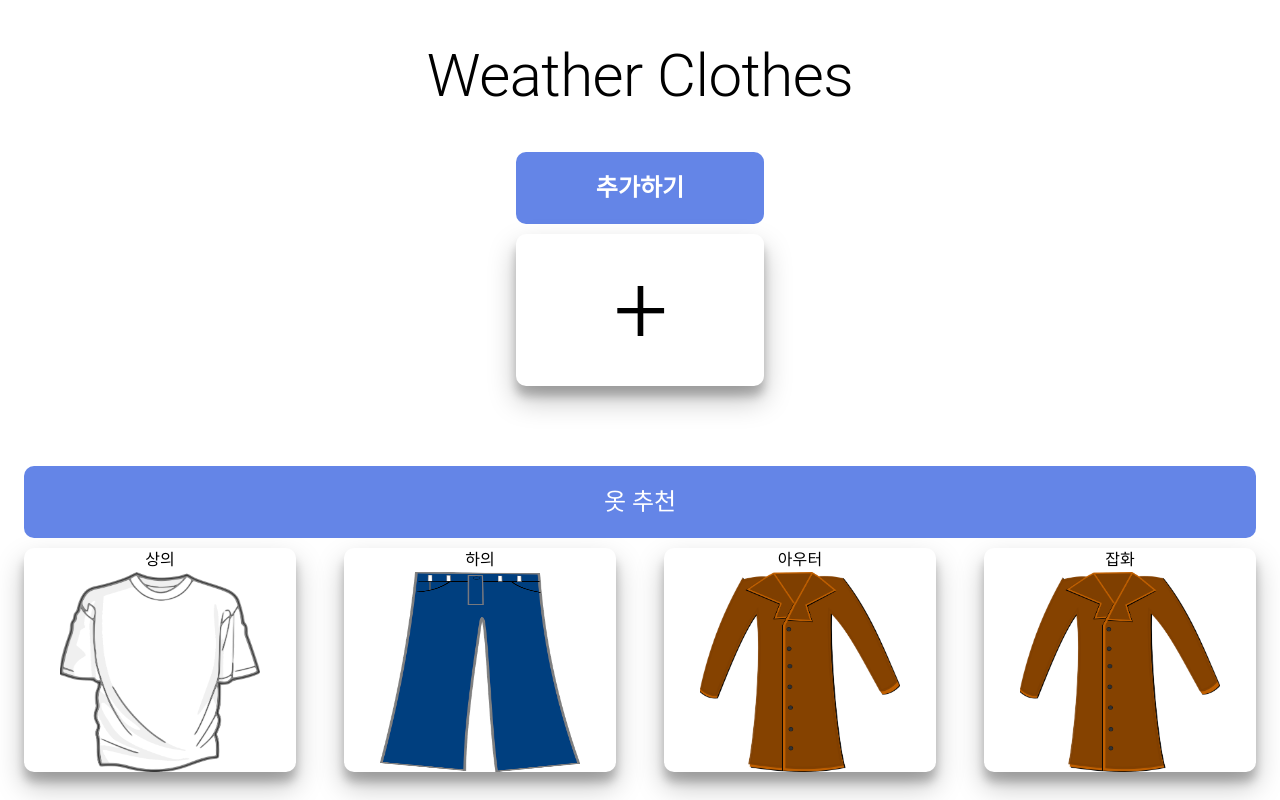
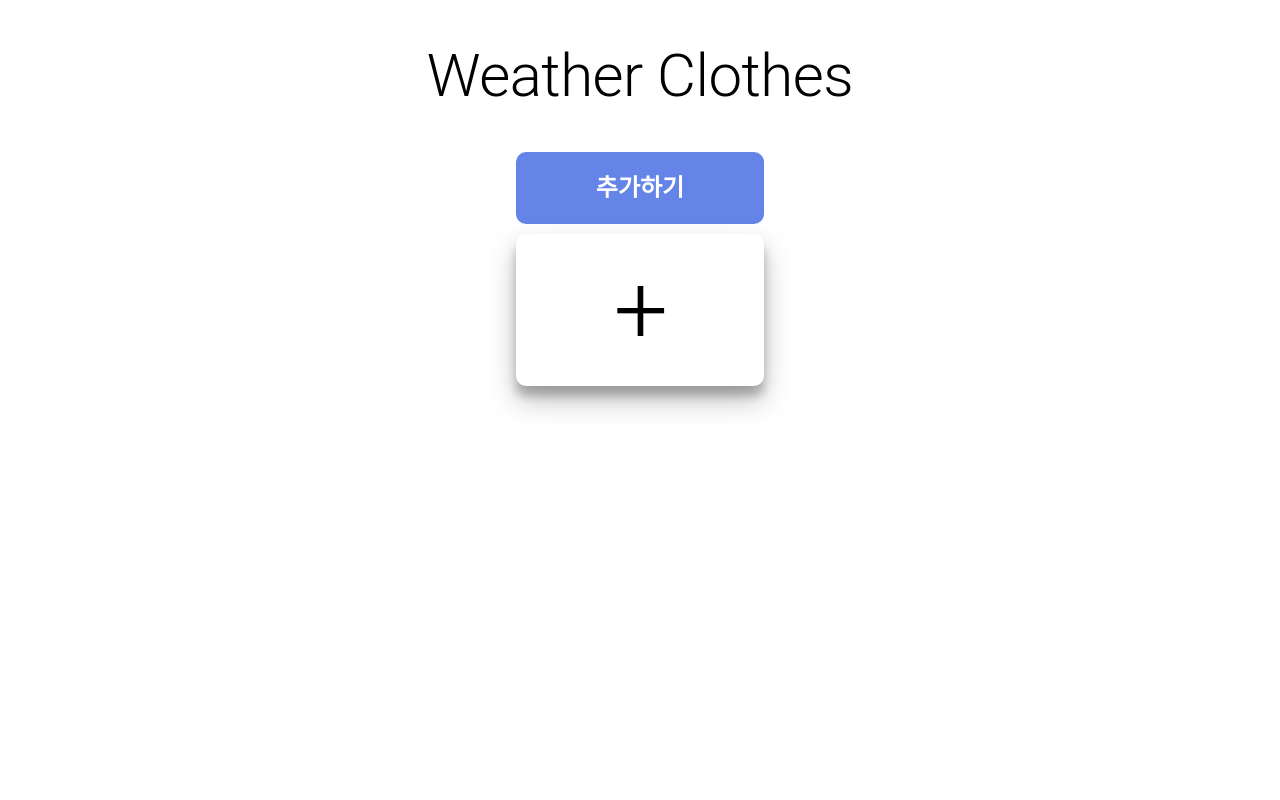
Before and after one commit to bjy6439/weather-clothes, a React (Create React App) app: page / in a window 1280 px wide. Built offline with nearby package versions, Linux system fonts and the light colour scheme.

Commit message:
Add : 카드 모달창 완료

```diff
--- /dev/null
+++ b/src/Component/ClothesModal.tsx
@@ -0,0 +1,129 @@
+import { Box, Button, Grid, Modal, Typography } from "@mui/material";
+import { useEffect, useState } from "react";
+
+const style = {
+  position: "absolute" as "absolute",
+  top: "50%",
+  left: "50%",
+  transform: "translate(-50%, -50%)",
+  width: 400,
+  bgcolor: "background.paper",
+  border: "2px solid #000",
+  boxShadow: 24,
+  p: 4,
+};
+
+const ClothesModal = ({
+  modalOn,
+  setModalOn,
+  weathers,
+}: {
+  modalOn: boolean;
+  setModalOn: React.Dispatch<React.SetStateAction<boolean>>;
+  weathers: any;
+}) => {
+  const [shirts, setShirts] = useState<string>("");
+  const [pants, setPants] = useState<string>("");
+  const [outer, setOuter] = useState<string>("");
+  const [items, setItems] = useState<string>("");
+  const todayTemp: number = weathers.main.temp - 273.15;
+
+  console.log(modalOn);
+
+  useEffect(() => {
+    if (todayTemp >= 26) {
+      setShirts("반팔, 민소매 ,원피스");
+      setPants("반바지");
+      setOuter("없음");
+      setItems("선글라스");
+    } else if (20 < todayTemp && todayTemp < 26) {
+      setShirts("반팔, 셔츠, 얇은 긴팔");
+      setPants("반바지, 면바지, 슬랙스");
+      setOuter("가디건");
+      setItems("선글라스, 모자");
+    } else if (16 < todayTemp && todayTemp <= 20) {
+      setShirts("긴팔, 블라우스, 맨투맨, 후드티");
+      setPants("반바지, 면바지, 슬랙스");
+      setOuter("가디건, 자켓, 야상");
+      setItems("모자");
+    } else if (10 < todayTemp && todayTemp <= 16) {
+      setShirts("긴팔, 셔츠, 니트");
+      setPants("면바지, 슬랙스, 청바지");
+      setOuter("가디건");
+      setItems("모자");
+    } else if (todayTemp <= 10) {
+      setShirts("히트텍, 긴팔, 니트, 기모");
+      setPants("반바지, 면바지, 슬랙스, 기모바지");
+      setOuter("패딩, 코트");
+      setItems("목도리, 장갑, 모자");
+    }
+    // eslint-disable-next-line react-hooks/exhaustive-deps
+  }, []);
+
+  const onClose = () => {
+    setModalOn(false);
+  };
+
+  return (
+    <Modal
+      open={modalOn}
+      onClose={onClose}
+      aria-labelledby="modal-modal-title"
+      aria-describedby="modal-modal-description"
+    >
+      <Box sx={style}>
+        <Grid container>
+          <Grid item xs>
+            <Typography id="modal-modal-title" variant="h6" component="h2">
+              {weathers?.name} 옷 추천
+            </Typography>
+          </Grid>
+          <Grid>
+            <Button
+              onClick={() => {
+                setModalOn(false);
+              }}
+            >
+              x
+            </Button>
+          </Grid>
+        </Grid>
+        <Grid container columnGap={5}>
+          <Grid>
+            <Grid item>
+              {TEMPCLOTHES.map((item, idx) => {
+                return (
+                  <Typography
+                    key={idx}
+                    id="modal-modal-description"
+                    sx={{ mt: 2 }}
+                  >
+                    {item}
+                  </Typography>
+                );
+              })}
+            </Grid>
+          </Grid>
+          <Grid>
+            <Typography id="modal-modal-description" sx={{ mt: 2 }}>
+              {shirts}
+            </Typography>
+            <Typography id="modal-modal-description" sx={{ mt: 2 }}>
+              {pants}
+            </Typography>
+            <Typography id="modal-modal-description" sx={{ mt: 2 }}>
+              {outer}
+            </Typography>
+            <Typography id="modal-modal-description" sx={{ mt: 2 }}>
+              {items}
+            </Typography>
+          </Grid>
+        </Grid>
+      </Box>
+    </Modal>
+  );
+};
+
+export default ClothesModal;
+
+const TEMPCLOTHES = ["상의", "하의", "아우터", "악세사리"];
--- a/src/Component/ClothesSelect.tsx
+++ /dev/null
@@ -1,70 +0,0 @@
-import { Grid, Typography } from "@mui/material";
-import React from "react";
-import styled from "styled-components";
-
-const ClothesSelect = () => {
-  return (
-    <Grid container mt={10}>
-      <Grid item md={12} sm={12} xs={12}>
-        <TitleBox>
-          <Typography variant="h5">옷 추천</Typography>
-        </TitleBox>
-      </Grid>
-      <Grid container rowSpacing={1} columnSpacing={{ xs: 1, sm: 2, md: 6 }}>
-        <Grid item sm={6} md={3} xs={12}>
-          <CardBox>
-            <Typography>상의</Typography>
-            <ImgBox src="/images/shirt.png" alt="#" />
-          </CardBox>
-        </Grid>
-        <Grid item sm={6} md={3} xs={12}>
-          <CardBox>
-            <Typography>하의</Typography>
-            <ImgBox src="/images/longPants.png" alt="#" />
-          </CardBox>
-        </Grid>
-        <Grid item sm={6} md={3} xs={12}>
-          <CardBox>
-            <Typography>아우터</Typography>
-            <ImgBox src="/Images/coat.png" alt="#" />
-          </CardBox>
-        </Grid>
-        <Grid item sm={6} md={3} xs={12}>
-          <CardBox>
-            <Typography>잡화</Typography>
-            <ImgBox src="/images/coat.png" alt="#" />
-          </CardBox>
-        </Grid>
-      </Grid>
-    </Grid>
-  );
-};
-
-export default ClothesSelect;
-
-const TitleBox = styled.div`
-  position: relative;
-  margin-bottom: 10px;
-  padding: 20px;
-  background-color: #6485e7;
-  color: white;
-  font-weight: 700;
-  text-align: center;
-  border-radius: 10px;
-`;
-
-const CardBox = styled.div`
-  display: flex;
-  flex-direction: column;
-  justify-content: center;
-  align-items: center;
-  border-radius: 10px;
-  background-color: white;
-  box-shadow: rgba(0, 0, 0, 0.25) 0px 14px 28px,
-    rgba(0, 0, 0, 0.22) 0px 10px 10px;
-`;
-
-const ImgBox = styled.img`
-  width: 200px;
-  height: 200px;
-`;
--- a/src/Component/HourCard.tsx
+++ b/src/Component/HourCard.tsx
@@ -1,14 +1,30 @@
-import { Button, Grid, Typography } from "@mui/material";
+import { Grid, Typography } from "@mui/material";
 import { useState } from "react";
 import styled from "styled-components";
+import ClothesModal from "./ClothesModal";
 
-const HourCard = ({ weathers, delCity }: { weathers?: any; delCity: any }) => {
+const HourCard = ({
+  weathers,
+  delCity,
+  modalOn,
+  setModalOn,
+}: {
+  weathers?: any;
+  delCity: any;
+  modalOn: boolean;
+  setModalOn: any;
+}) => {
   const IconUrl = `http://openweathermap.org/img/wn/${weathers.weather[0]?.icon}.png`;
   const Temp = weathers?.main;
 
   return (
     <>
       {weathers && (
+        <div
+          onClick={() => {
+            setModalOn(true);
+          }}
+        >
           <Grid>
             <TitleBox>
               <Typography variant="h5" fontWeight="bold">
@@ -35,6 +51,12 @@ const HourCard = ({ weathers, delCity }: { weathers?: any; delCity: any }) => {
               </Typography>
             </CardBox>
           </Grid>
+          <ClothesModal
+            modalOn={modalOn}
+            setModalOn={setModalOn}
+            weathers={weathers}
+          />
+        </div>
       )}
     </>
   );
--- a/src/Component/SelectCity.tsx
+++ b/src/Component/SelectCity.tsx
@@ -32,9 +32,8 @@ const SelectCity = ({
           lang: number;
         }) => {
           return (
-            <CityBtn disabled={selectCity === cityName}>
+            <CityBtn key={id} disabled={selectCity === cityName}>
               <CityLi
-                key={id}
                 onClick={(e) => {
                   addInfo(e, lat, lang);
                 }}
@@ -65,7 +64,6 @@ const CityBtn = styled.button`
 
   &:disabled {
     background-color: #7acae8;
-
     color: #ffffff;
   }
 `;
--- a/src/Main.tsx
+++ b/src/Main.tsx
@@ -1,10 +1,9 @@
 import React, { useState } from "react";
-import { Grid, Container, Button, Typography } from "@mui/material";
+import { Grid, Container, Button } from "@mui/material";
 import HourCard from "./Component/HourCard";
 import AddCard from "./Component/AddCard";
 import styled from "styled-components";
 import SelectCity from "./Component/SelectCity";
-import ClothesSelect from "./Component/ClothesSelect";
 
 const Main = () => {
   const [lat, setLat] = useState<number>(37.5665);
@@ -12,6 +11,8 @@ const Main = () => {
   const [weatherList, setWeatherList] = useState<any[]>([]);
   const [isAddCity, setIsAddCity] = useState<boolean>(false);
   const [selectCity, setSelectCity] = useState<string>("서울");
+
+  const [modalOn, setModalOn] = useState<boolean>(false);
 
   const addWeather = () => {
     fetch(
@@ -48,22 +49,24 @@ const Main = () => {
           columnSpacing={{ xs: 1, sm: 2, md: 10 }}
           justifyContent="center"
         >
-          {weatherList?.map((weather, idx) => {
+          {weatherList?.map((weather) => {
             return (
               <>
-                <Grid item md={3} sm={6} xs={12}>
-                  <HourCard key={idx} weathers={weather} delCity={delCity} />
+                <Grid key={weather.id} item md={3} sm={6} xs={12}>
+                  <HourCard
+                    weathers={weather}
+                    delCity={delCity}
+                    modalOn={modalOn}
+                    setModalOn={setModalOn}
+                  />
                 </Grid>
               </>
             );
           })}
+
           {weatherList.length > 3 ? null : <AddCard addCity={addCity} />}
         </Grid>
-        <Grid maxWidth="xl">
-          {/* <Modal> */}
-          <ClothesSelect />
-          {/* </Modal> */}
-        </Grid>
+        <Grid maxWidth="xl"></Grid>
         {isAddCity && (
           <AddModal>
             <Grid item justifyContent="center" alignItems="center">
@@ -105,15 +108,6 @@ const Main = () => {
 };
 
 export default Main;
-
-const Modal = styled.div`
-  @media screen and (max-width: 600px) {
-    position: absolute;
-    top: 0;
-    width: 100vw;
-    height: 100vh;
-  }
-`;
 
 const AddModal = styled.div`
   position: absolute;
```
Lines whose indentation alone changed are shown as unchanged.
